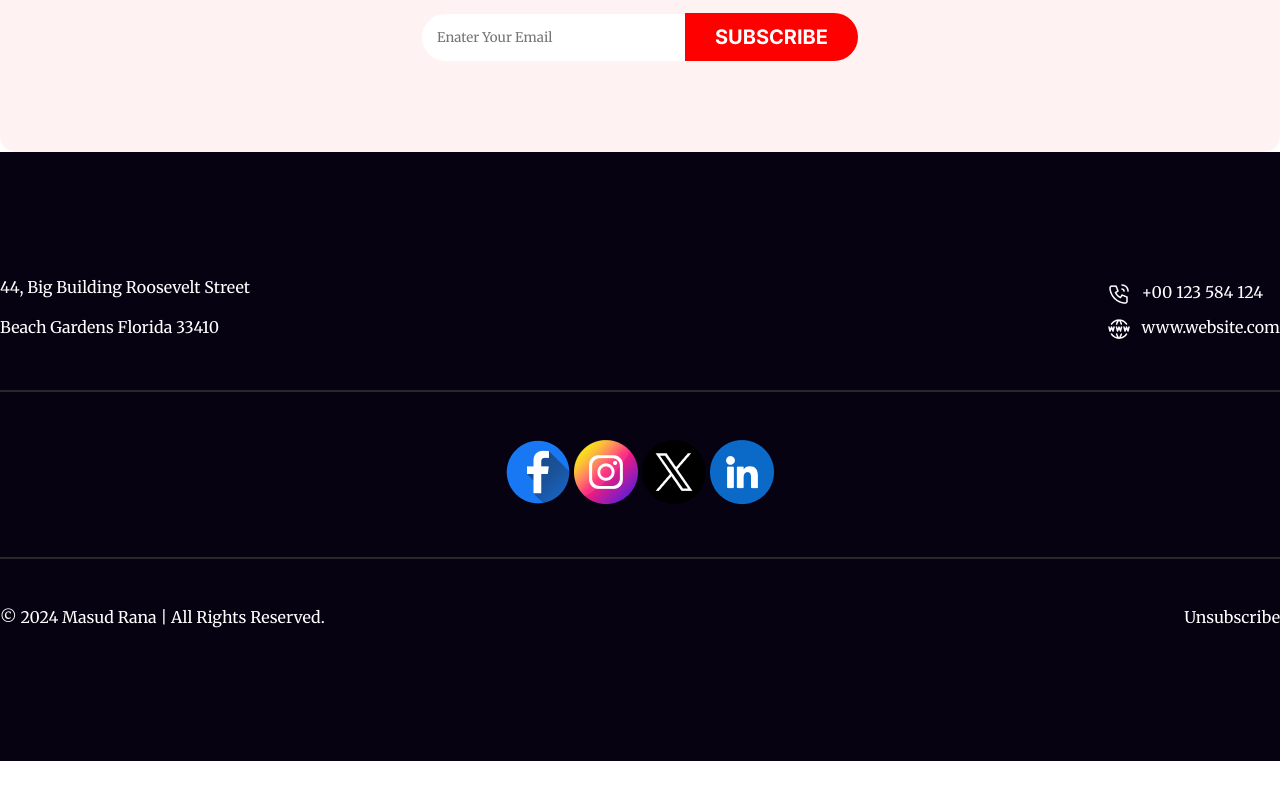
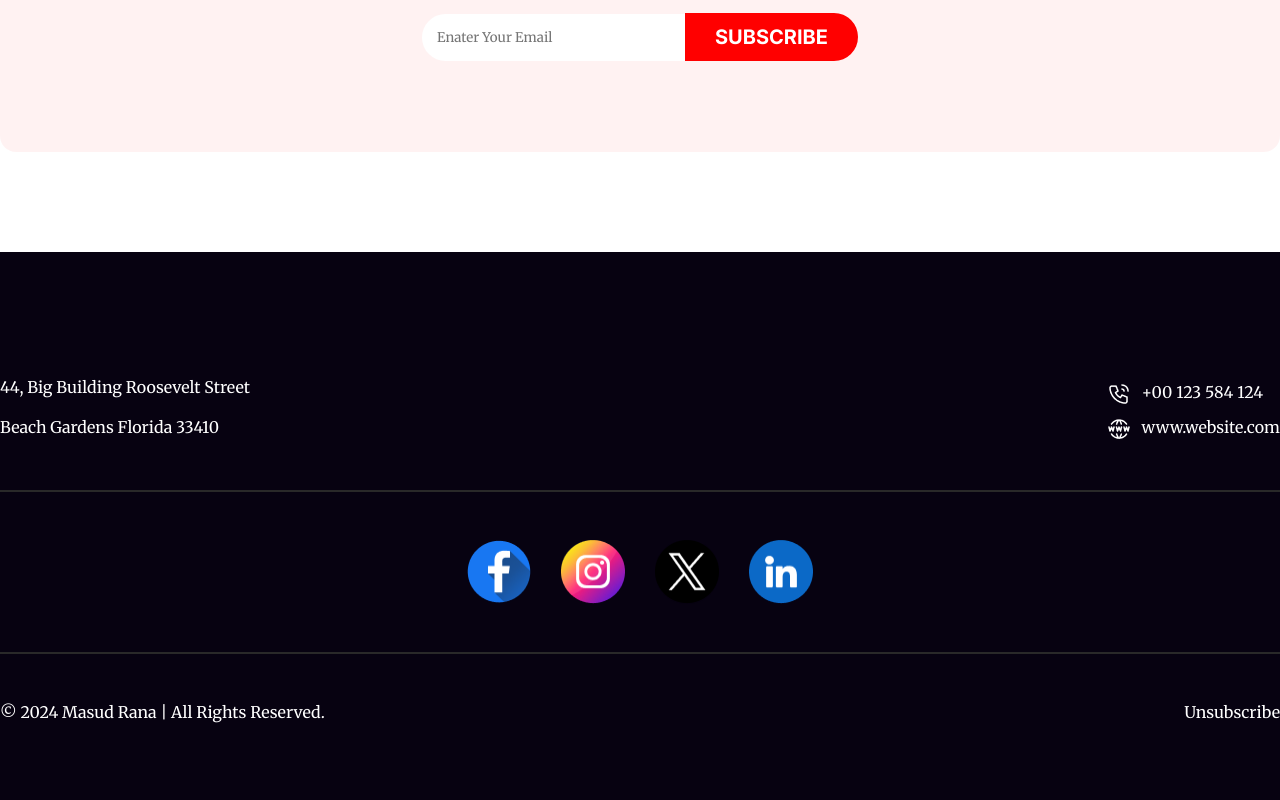
Before and after one commit to masuddrak/New-Year, a plain HTML site: page index.html in a window 1280 px wide. Shown: the part 6334-7134 px from the top of the page. Before the commit the page ends 7095 px from the top, so only its background shows below. Drawn offline with Linux system fonts and the light colour scheme.

Commit message:
complete project

```diff
--- a/css/style.css
+++ b/css/style.css
@@ -31,7 +31,8 @@ button {
 .offer,
 .holidays,
 .portfolio,
-.subscription{
+.subscription,
+.footer {
     margin-top: 100px;
 }
 
@@ -377,54 +378,71 @@ button {
     margin: auto;
     /* 160% */
 }
-.subscription_email_container{
+
+.subscription_email_container {
     display: flex;
     align-items: center;
-    justify-content:center;
+    justify-content: center;
     margin-top: 48px;
 
 }
-.subscription_email_container input{
+
+.subscription_email_container input {
     padding: 15px 80px 15px 15px;
-   border: none;
-   background-color: #fff;
-   outline: none;
-   border-radius: 50px 0 0 50px;
+    border: none;
+    background-color: #fff;
+    outline: none;
+    border-radius: 50px 0 0 50px;
 }
-.submit_btn{
+
+.submit_btn {
     border: none;
     border-radius: 0 50px 50px 0;
     padding: 12px 30px;
 }
+
 /* footer */
-.footer{
+.footer {
     height: 609px;
     background: #070211;
     color: #fff;
     padding: 120px 0;
 }
-.footer_address{
+
+.footer_address {
     display: flex;
     justify-content: space-between;
     align-items: center;
 }
-.call_info, .web_info{
+
+.call_info,
+.web_info {
     display: flex;
     margin-top: 10px;
     justify-content: start;
 }
 
-.call_info img ,.web_info img{
+.call_info img,
+.web_info img {
     padding-right: 10px;
 }
-hr{
+
+hr {
     border: 0.5px solid rgb(41, 41, 41);
     margin: 48px 0;
 }
-.social_icon{
-    text-align: center;
+
+.social_icon {
+   display: flex;
+   justify-content: center;
+   column-gap: 30px;
 }
-.copyright_text{
+.social_icon img{
+   width: 64px;
+   height: 64px;
+}
+
+.copyright_text {
     display: flex;
     justify-content: space-between;
 }
```
